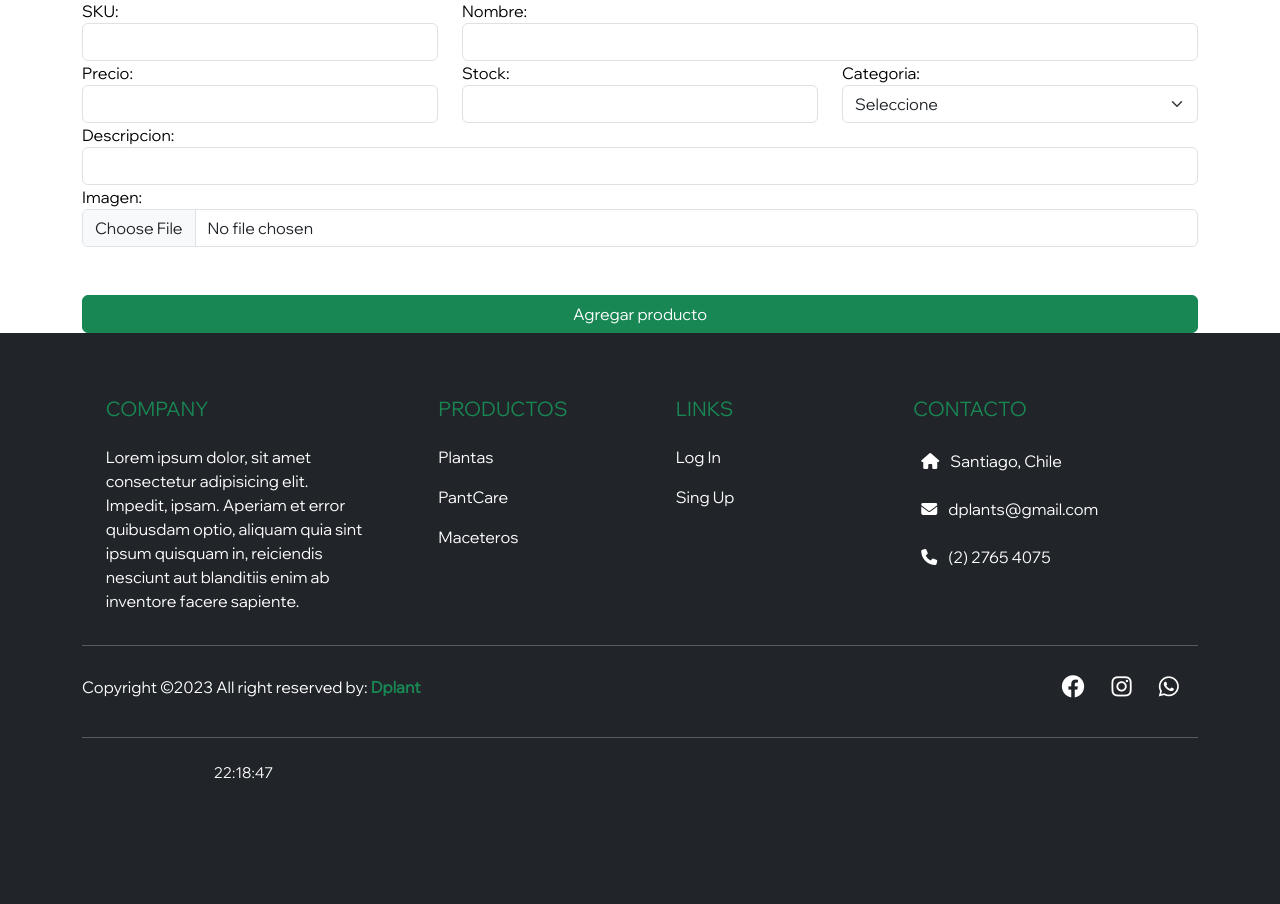
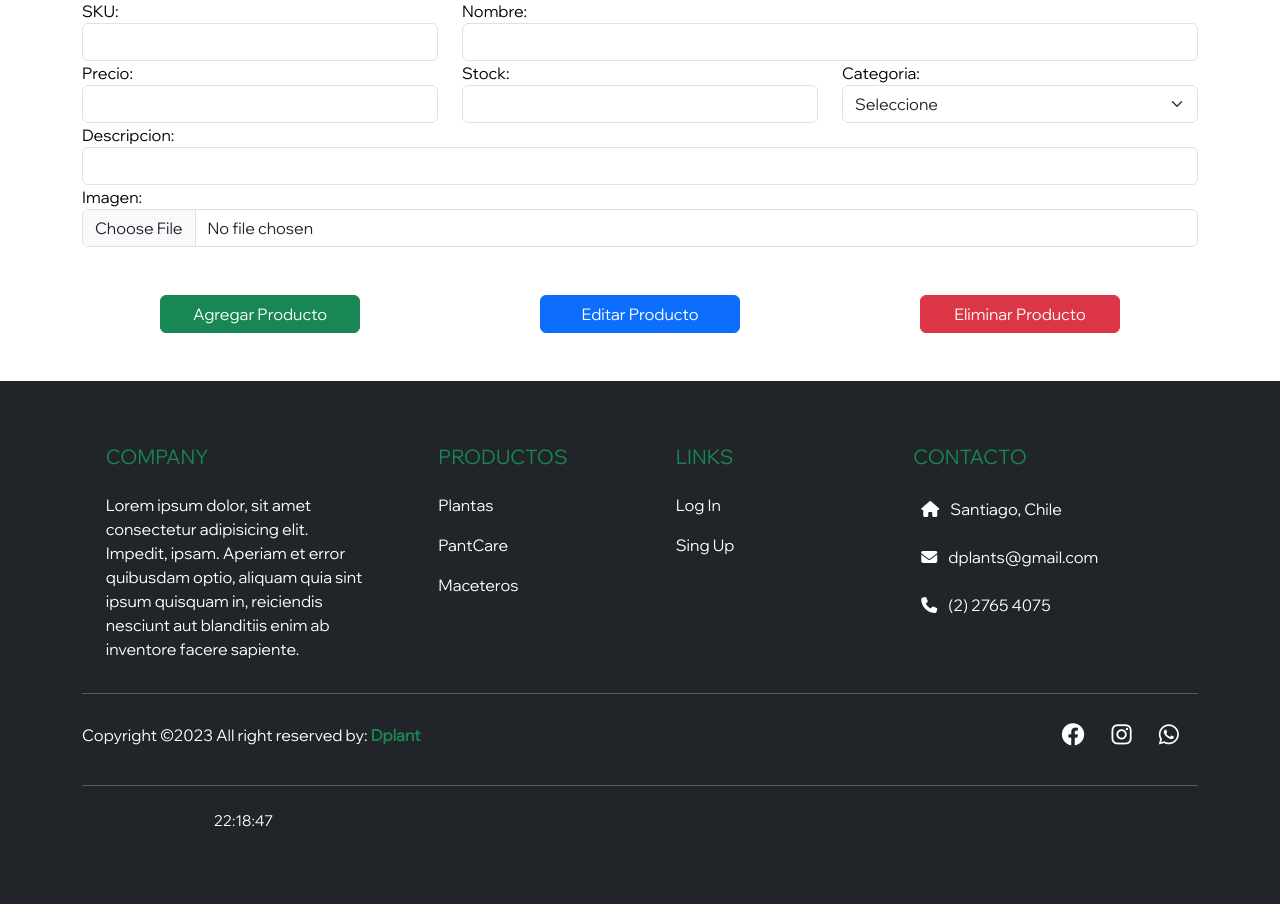
Before and after one commit to Ariannie-Monrroe/django2, a Django app: page /agregarProductoBDD.html/ in a window 1280 px wide. Shown: the part 149-1053 px from the top of the page. Before the commit the page ends 928 px from the top, so only its background shows below. Run offline with Django 4.2, Linux system fonts and the light colour scheme; data comes from the database, SQL or seed files in the repository.

Commit message:
formularios

```diff
--- a/apps/Tienda/templates/agregarProductoBDD.html
+++ b/apps/Tienda/templates/agregarProductoBDD.html
@@ -49,7 +49,14 @@
                     <input name="txtImagen" id="txtImagen" type="file" class="form-control">
                 </div>
             </div>
+            <div class="row d-flex justify-content-around">
+                <button class="btn btn-success mt-5 mb-5" style="width: 200px;">Agregar Producto</button>
+                <button class="btn btn-primary mt-5 mb-5" style="width: 200px;">Editar Producto</button>
+                <button class="btn btn-danger mt-5 mb-5" style="width: 200px;">Eliminar Producto</button>
+            </div>
+            <!-- <button class="btn btn-success mt-5 w-100">Agregar producto</button>
             <button class="btn btn-success mt-5 w-100">Agregar producto</button>
+            <button class="btn btn-success mt-5 w-100">Agregar producto</button> -->
         </form>
     </div>
 
```
